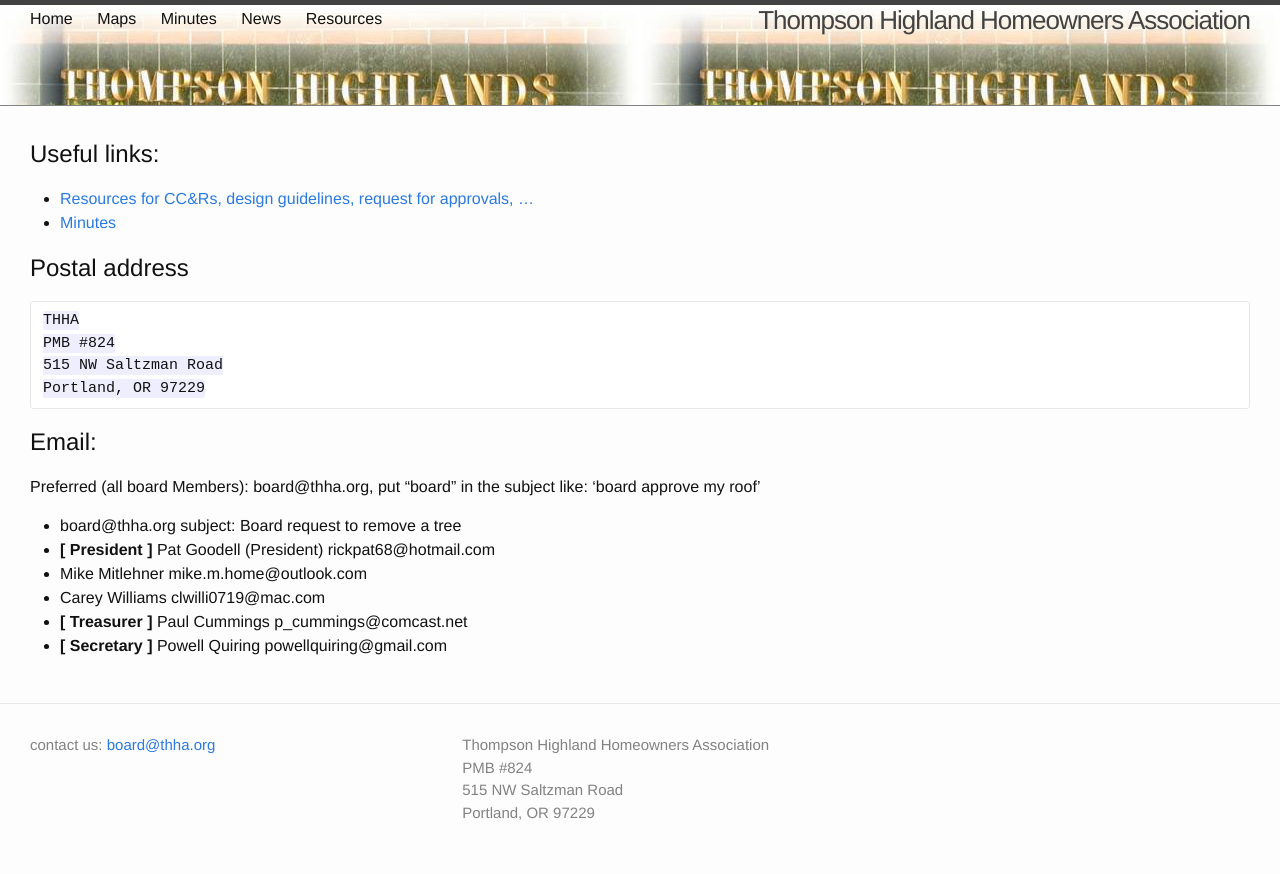
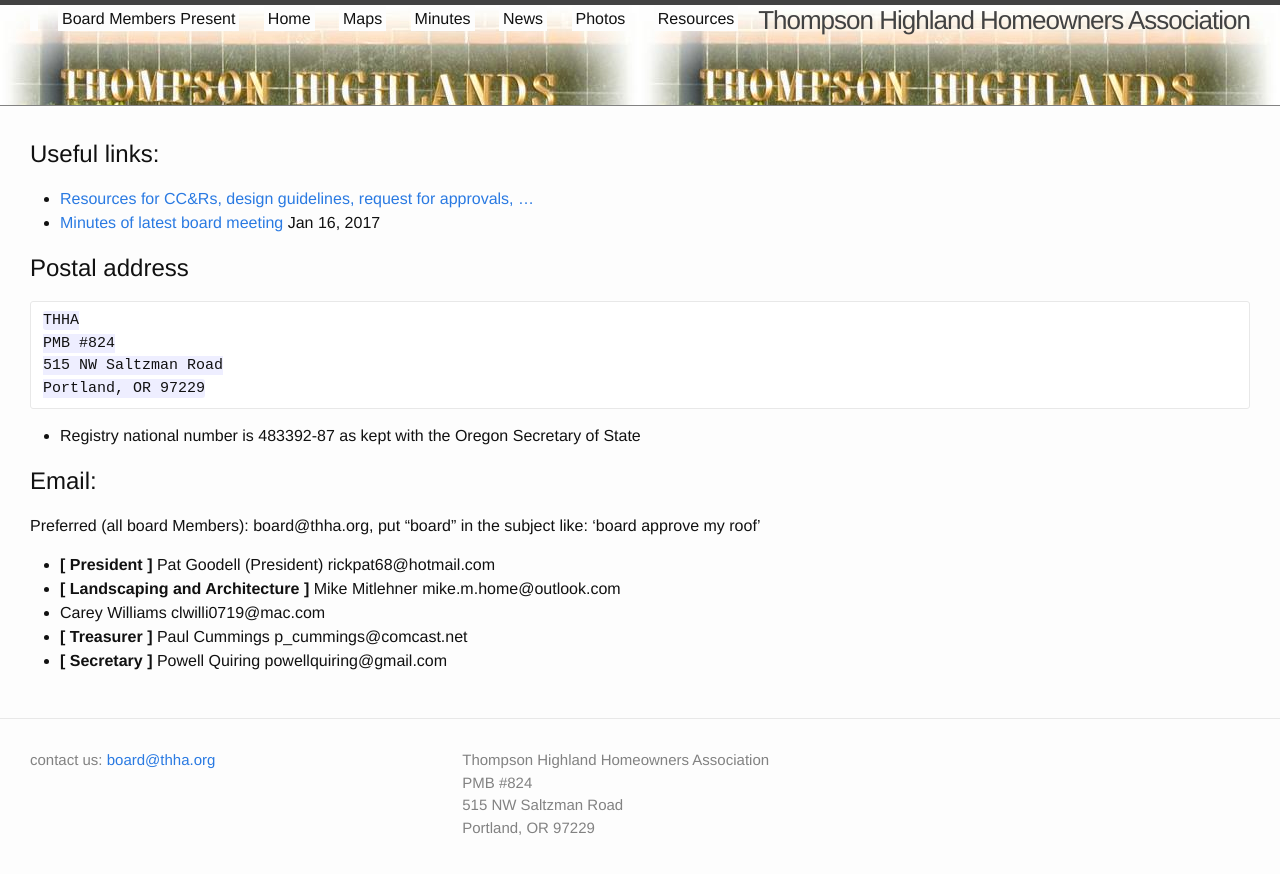
Before and after one commit to thhaorg/thhaorg.github.io, a Jekyll site: the page built from index.md, in a window 1280 px wide. Shown: the top 874 px of the page. Built offline with Jekyll 4.4.1, drawn with Linux system fonts in a browser that asks for light colours.

Commit message:
this month

```diff
--- a/_includes/header.html
+++ b/_includes/header.html
@@ -14,10 +14,17 @@
       </a>
 
       <div class="trigger">
-        {% for page in site.pages %}
-          {% if page.title %}
-          <a class="page-link" href="{{ page.url | prepend: site.baseurl }}">{{ page.title }}</a>
-          {% endif %}
+        {% capture pages %}
+            {% for page in site.pages %}
+                {% if page.title %}
+                 |{{page.title}}#{{page.url}}
+                {% endif %}
+            {% endfor %}
+        {% endcapture %}
+        {% assign sortedpages = pages | split: '|' | sort %}
+        {% for page in sortedpages %}
+          {% assign pageitems = page | split: '#' %}
+          <a class="page-link" href="{{ pageitems[1] | prepend: site.baseurl }}">{{ pageitems[0] }}</a>
         {% endfor %}
       </div>
     </nav>
--- a/_sass/_layout.scss
+++ b/_sass/_layout.scss
@@ -34,8 +34,10 @@
     }
 
     .page-link {
+        padding: 4px;
         color: $text-color;
         line-height: $base-line-height;
+        background-color: $background-color;
 
         // Gaps between nav items, but not on the first one
         &:not(:first-child) {
--- a/index.md
+++ b/index.md
@@ -4,7 +4,7 @@ title: Home
 ---
 ## Useful links:
 * [Resources for CC&Rs, design guidelines, request for approvals, ...](/resources/)
-* [Minutes](/minutes/)
+* [Minutes of latest board meeting]({{site.posts.first.url}}) {{site.posts.first.date | date: "%b %-d, %Y" }}
 
 ## Postal address
 
@@ -13,12 +13,13 @@ title: Home
     515 NW Saltzman Road
     Portland, OR 97229
 
+* Registry national number is 483392-87 as kept with the Oregon Secretary of State
+
 ## Email:
 Preferred (all board Members): board@thha.org, put "board" in the subject like: 'board approve my roof'
 
-* board@thha.org subject: Board request to remove a tree
 * **[ President ]** Pat Goodell (President) rickpat68@hotmail.com
-* Mike Mitlehner mike.m.home@outlook.com
+* **[ Landscaping and Architecture ]** Mike Mitlehner mike.m.home@outlook.com
 * Carey Williams clwilli0719@mac.com
 * **[ Treasurer ]** Paul Cummings p_cummings@comcast.net
 * **[ Secretary ]** Powell Quiring powellquiring@gmail.com
```
Also changed, not shown: albums.md (added, +8 -0 lines), draft.md (added, +33 -0 lines), 1 other file.
